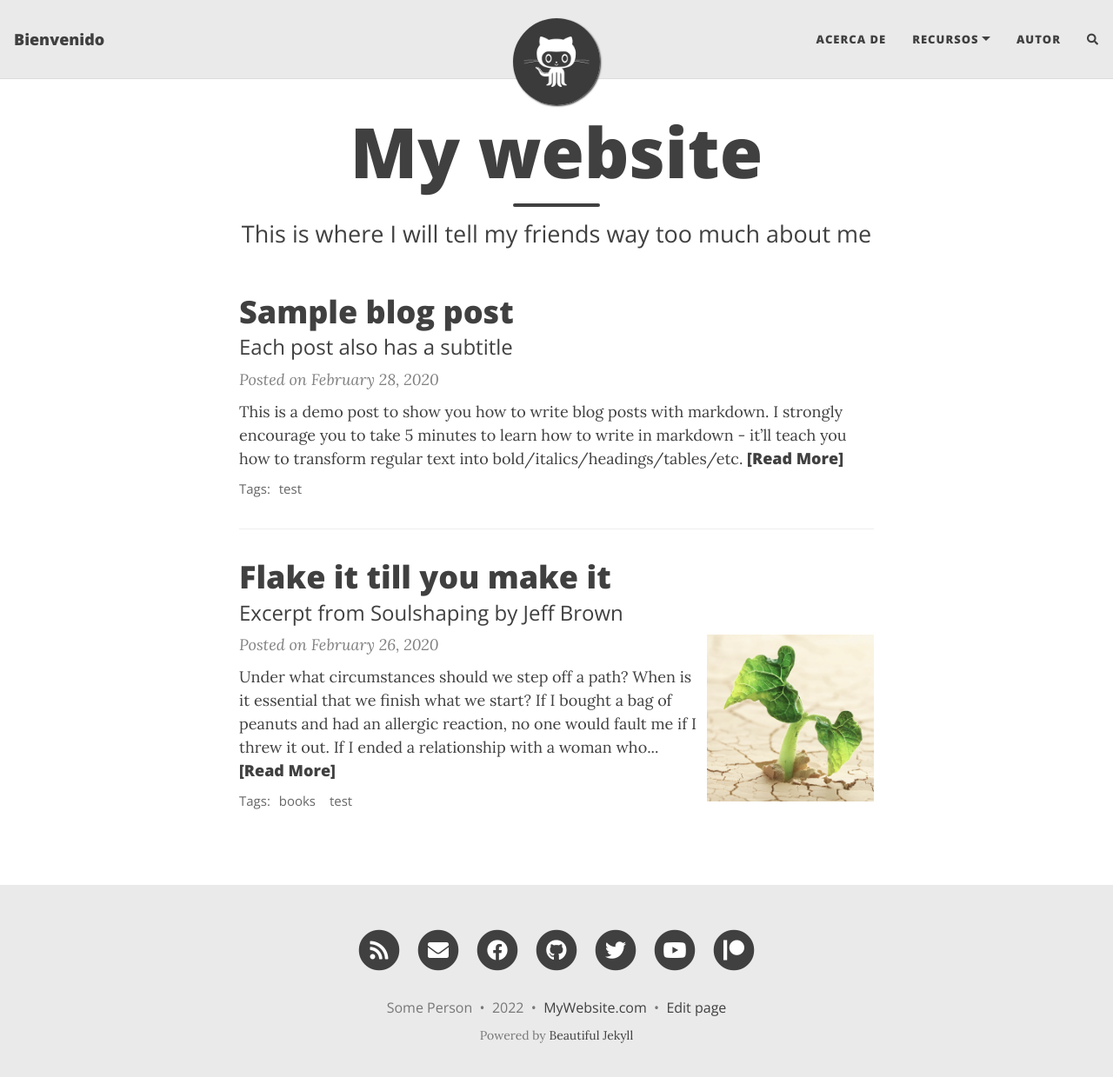
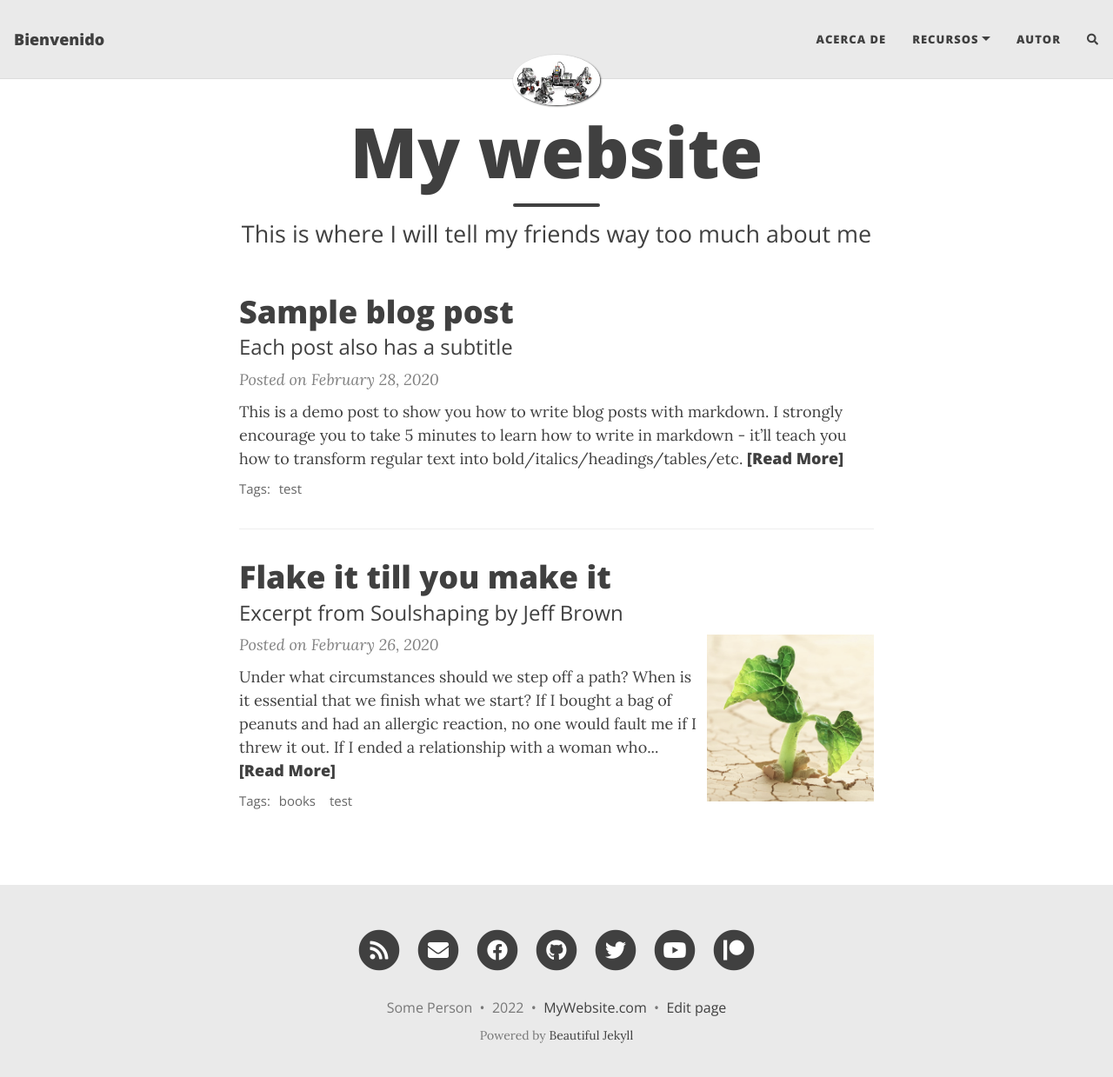
Before and after one commit to Brian27alv/Brian27alv.github.io, a Jekyll site: the page built from index.html, in a window 1280 px wide and 1252 px high. Shown: the top 1239 px of the window at 87% size. Built offline with Jekyll 4.4.1, drawn with Linux system fonts in a browser that asks for light colours; nearby versions of some CDN libraries; the list of posts is cut into pages by our own code; comment, search, counter and statistics services are not loaded.

Commit message:
Update _config.yml

```diff
--- a/_config.yml
+++ b/_config.yml
@@ -32,8 +32,7 @@ navbar-links:
 
 # Image to show in the navigation bar - works best with a square image
 # Remove this parameter if you don't want an image in the navbar
-avatar: "/assets/img/avatar-icon.png"
-
+avatar: "/assets/img/roboti.jpg"
 # By default, the image is cut into a circle. You can disable this behaviour by setting 'round-avatar: false'
 round-avatar: true
 
```
